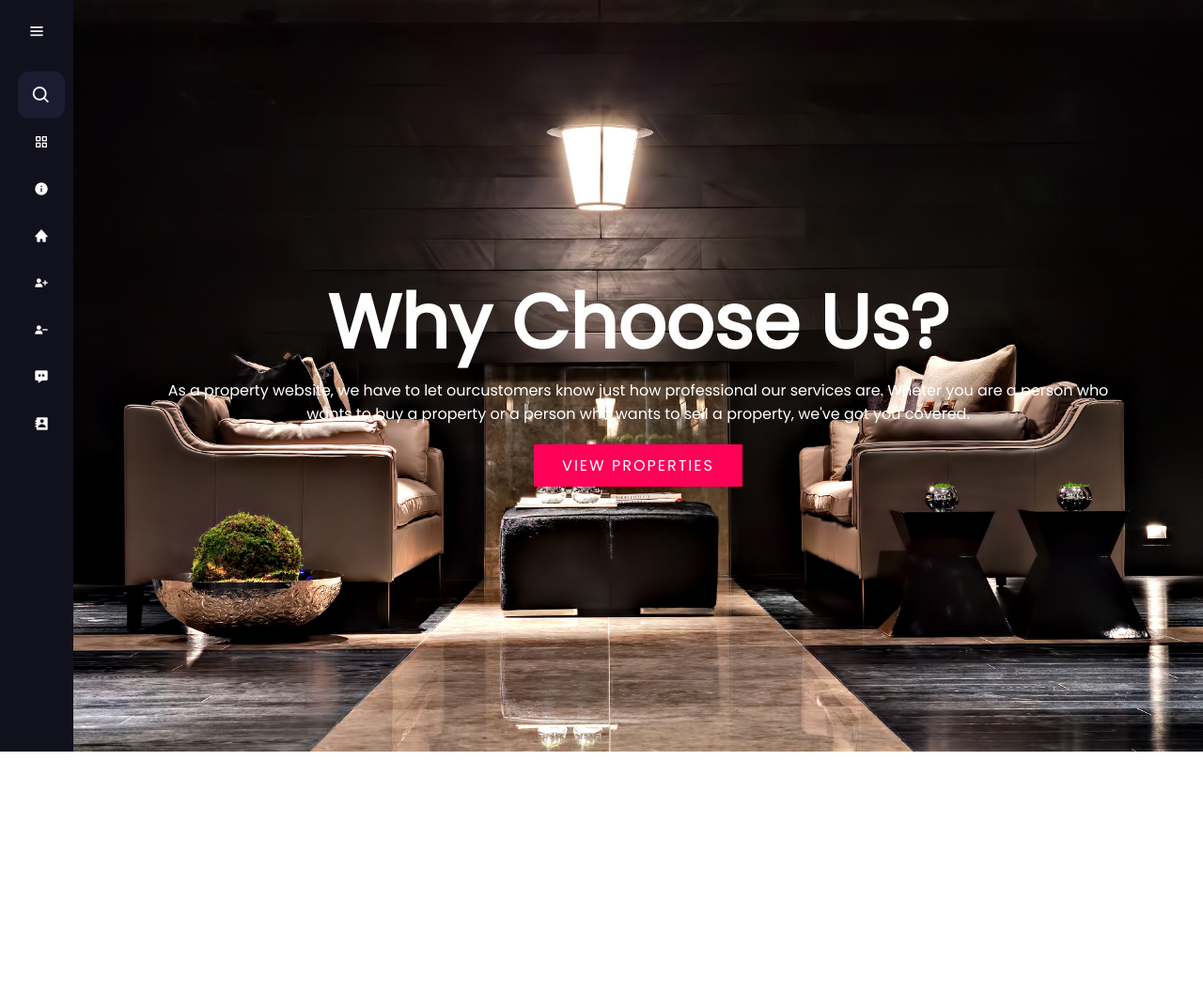
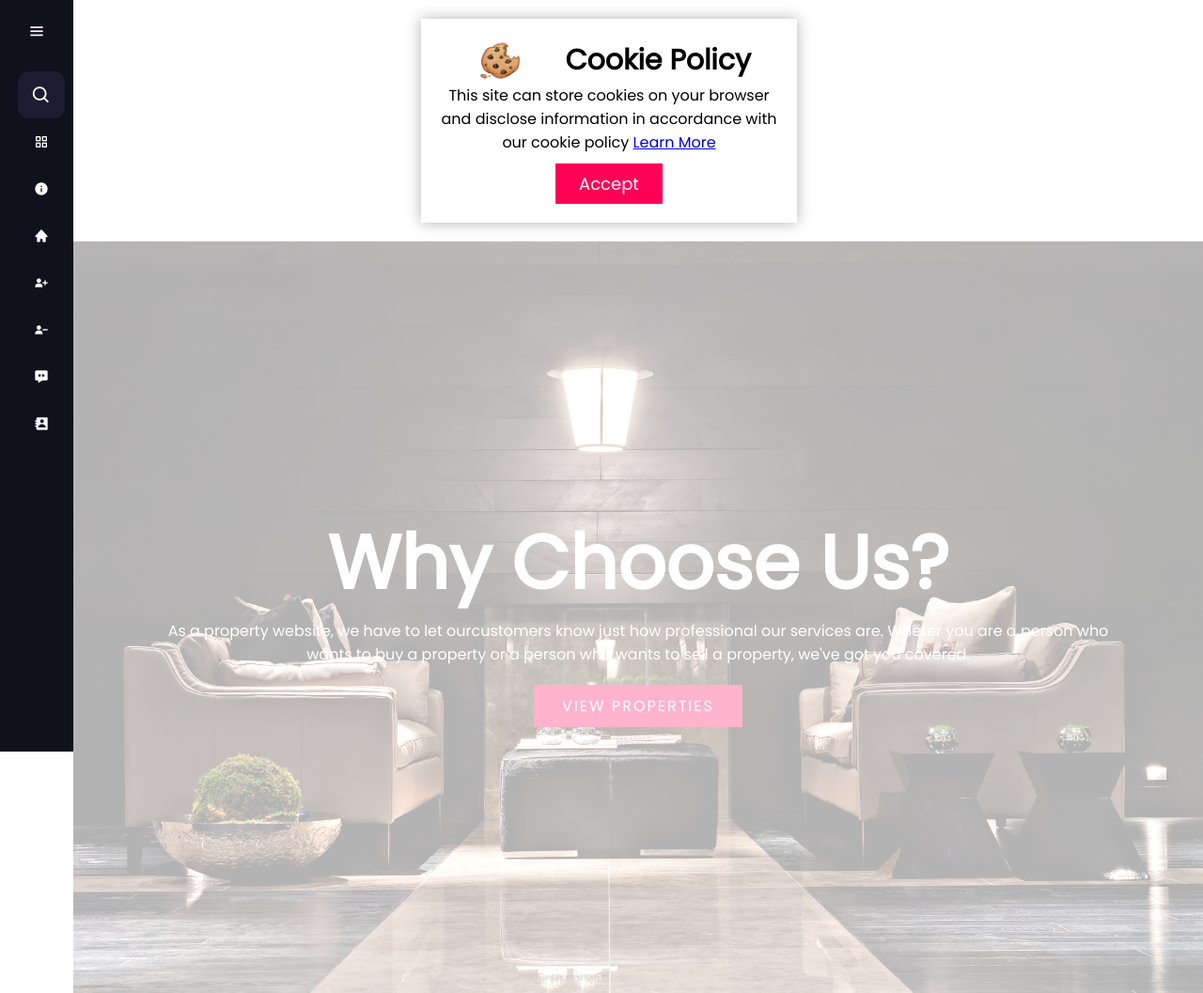
Before and after one commit to jeetmistry/property-dealing-portal, a plain HTML site: page index.html in a window 1280 px wide. Shown: the whole page at 94% size. Before the commit the page ends 800 px from the top, so only its background shows below. Drawn offline with nearby package versions, Linux system fonts and the light colour scheme.

Commit message:
Cookies added

```diff
--- /dev/null
+++ b/cookie.js
@@ -0,0 +1,34 @@
+var cookie_box = document.getElementById('cookie_box'),
+    activeBtn = document.getElementById('activeBtn');
+
+var home = document.getElementById('home_content');
+home.classList.add('opachalf');
+activeBtn.addEventListener('click', function() {
+    //UTC is time set by the world time standard
+    document.cookie = "CookieBy=Jeet Mistry; expires=" + new Date(2022, 0, 1).toUTCString();
+    //This cookies expires after 30 days
+    document.cookie = "Name=Jeet; max-age=" + 60 * 60 * 24 * 30;
+    document.cookie = "LastName=Mistry; max-age=" + 60 * 60 * 24 * 30;
+
+    if (document.cookie) {
+        //Hide the popup box
+        cookie_box.classList.add('hide');
+        home.classList.add('opacfull');
+    } else {
+        //If we block cookie setting then show this massege
+        alert("cookie not set! Please allow this site from your browser cookie setting");
+    }
+
+})
+
+function getCookieName(name) {
+    var r = document.cookie.match("\\b" + name + "=([^;]*)\\b");
+    return r ? r[1] : '';
+}
+var getCookieName = getCookieName('CookieBy');
+//alert(getCookieName)
+if (getCookieName === 'Jeet Mistry') {
+    //All time hide the popup box
+    cookie_box.classList.add('hide');
+    home.classList.add('opacfull');
+}
--- a/index.html
+++ b/index.html
@@ -100,7 +100,19 @@
 
         </ul>
     </div>
-    <div class="home_content">
+
+    <div class="cookie_box" id="cookie_box">
+        <img src="images/cookie.png" alt="">
+        <h3>Cookie Policy</h3>
+        <p>This site can store cookies on your browser and disclose information in accordance with our cookie policy <a href="#">Learn More</a></p>
+        <button id="activeBtn">Accept</button>
+
+    </div>
+    <div class="home_content" id="home_content">
+
+        <!-- Cookies section -->
+
+
         <!-- Dashboard Section -->
         <section class="banner" id="banner">
             <div class="content">
@@ -111,13 +123,13 @@
         </section>
 
         <!-- About Section -->
-        <section class="aboutus" id="aboutus" >
+        <section class="aboutus" id="aboutus">
             <div class="row">
                 <div class="col50">
                     <h2 class="titleText"><span>A</span>bout Us</h2>
-                    <p>When you are striving to make a name for yourself in the property industry, you need to always be looking for a way to stand out from the crowd. There are seemingly millions of different real estate websites to choose from, but none of them are going to match what our site has to offer. The best properties are often going to put the customer first at all times, giving them a website viewing experience that no other company could provide.
-
-                        As a property agent, you have to let customers know just how professional your services are. Wheter you are a person who wants to buy a property or a person who wants to sell a property, we've got you covered. </p>
+                    <p>When you are striving to make a name for yourself in the property industry, you need to always be looking for a way to stand out from the crowd. There are seemingly millions of different real estate websites to choose from, but none
+                        of them are going to match what our site has to offer. The best properties are often going to put the customer first at all times, giving them a website viewing experience that no other company could provide. As a property agent,
+                        you have to let customers know just how professional your services are. Wheter you are a person who wants to buy a property or a person who wants to sell a property, we've got you covered. </p>
                 </div>
                 <div class="col50">
                     <div class="imgBx">
@@ -182,7 +194,9 @@
             <div class="row">
                 <div class="col50">
                     <h2 class="titleText">Buy <span>P</span>roperty</h2>
-                    <p>Choose From Thousands of Brokerage-Free Properties For Sale. Resale, Under-Construction, Ready-To-Move-In & Direct Builder Properties Available. Buy Flats, Apartments, Plot, Villas in Pune. Search by Location, Price, Amenities. Choose Your Residential Property from 15 lac+ Property Options on our portal. Real Estate Mumbai - Browse residential properties for sale - New Projects, Resale Flats, Ready To Move in Apartments. 100% Verified Listings. Flats for sale in Mumbai , buy house in Mumbai with Zero brokerage. Check Home/Flat Price in Mumbai & Contact property owner directly.</p>
+                    <p>Choose From Thousands of Brokerage-Free Properties For Sale. Resale, Under-Construction, Ready-To-Move-In & Direct Builder Properties Available. Buy Flats, Apartments, Plot, Villas in Pune. Search by Location, Price, Amenities. Choose
+                        Your Residential Property from 15 lac+ Property Options on our portal. Real Estate Mumbai - Browse residential properties for sale - New Projects, Resale Flats, Ready To Move in Apartments. 100% Verified Listings. Flats for sale
+                        in Mumbai , buy house in Mumbai with Zero brokerage. Check Home/Flat Price in Mumbai & Contact property owner directly.</p>
                 </div>
                 <div class="col50">
                     <div class="imgBx">
@@ -205,7 +219,9 @@
                 </div>
                 <div class="col50">
                     <h2 class="titleText">Sell <span>P</span>roperty</h2>
-                    <p>Choose From Thousands of Brokerage-Free Properties For Sale. Resale, Under-Construction, Ready-To-Move-In & Direct Builder Properties Available. Buy Your Dream Home. Zero Brokerage. Find Genuine Owners. Real Estate Mumbai - Browse residential properties for sale - New Projects, Resale Flats, Ready To Move in Apartments. 100% Verified Listings. Sell a property online or Advertise a house for rent. Post a property advertisement on this portal - India's No. 1 real estate classified site. earch your dream residential, commercial & agricultural properties in India on our portal. Explore ✓6 Lakhs + properties for sale 3.5 Lakhs + Properties.</p>
+                    <p>Choose From Thousands of Brokerage-Free Properties For Sale. Resale, Under-Construction, Ready-To-Move-In & Direct Builder Properties Available. Buy Your Dream Home. Zero Brokerage. Find Genuine Owners. Real Estate Mumbai - Browse
+                        residential properties for sale - New Projects, Resale Flats, Ready To Move in Apartments. 100% Verified Listings. Sell a property online or Advertise a house for rent. Post a property advertisement on this portal - India's No.
+                        1 real estate classified site. earch your dream residential, commercial & agricultural properties in India on our portal. Explore ✓6 Lakhs + properties for sale 3.5 Lakhs + Properties.</p>
                 </div>
 
 
@@ -229,7 +245,8 @@
                         <img src="./images/testi1.jpg" alt="">
                     </div>
                     <div class="text">
-                        <p>I have known this website for several years. My husband and I have had the pleasure of working with this website to sell one house and purchase two. this website is a true professional. It is bright, thorough, and honest as the day is long. Through the years, this website has become a close and trusted friend. I would not hesitate to recommend him.</p>
+                        <p>I have known this website for several years. My husband and I have had the pleasure of working with this website to sell one house and purchase two. this website is a true professional. It is bright, thorough, and honest as the
+                            day is long. Through the years, this website has become a close and trusted friend. I would not hesitate to recommend him.</p>
                         <h3>Claire Thomas</h3>
                     </div>
                 </div>
@@ -238,7 +255,8 @@
                         <img src="./images/testi2.jpg" alt="">
                     </div>
                     <div class="text">
-                        <p>My wife & I have moved 6 times in the last 25 years. Obviously, we've dealt with many realtors both on the buying and selling side. I have to say that this website is by far the BEST realtor we've ever worked with, his professionalism, personality, attention to detail, responsiveness and his ability to close the deal was Outstanding!!! If you are buying or selling a home, do yourselves a favor and hire this website Marsden!!</p>
+                        <p>My wife & I have moved 6 times in the last 25 years. Obviously, we've dealt with many realtors both on the buying and selling side. I have to say that this website is by far the BEST realtor we've ever worked with, his professionalism,
+                            personality, attention to detail, responsiveness and his ability to close the deal was Outstanding!!! If you are buying or selling a home, do yourselves a favor and hire this website Marsden!!</p>
                         <h3>Pierre Comeau</h3>
                     </div>
                 </div>
@@ -247,7 +265,8 @@
                         <img src="./images/testi3.jpg" alt="">
                     </div>
                     <div class="text">
-                        <p>My wife and I had a dream of downsizing from our house in Cape Elizabeth into a small condo closer to where we work and play in Portland. this website and his skilled team helped make that dream a reality. The sale went smoothly, and we just closed on an ideal new place we're excited to call home. Nobody  knows Portland and the peninsula better than this website. He really listens to clients and goes the extra mile with customer service, too.</p>
+                        <p>My wife and I had a dream of downsizing from our house in Cape Elizabeth into a small condo closer to where we work and play in Portland. this website and his skilled team helped make that dream a reality. The sale went smoothly,
+                            and we just closed on an ideal new place we're excited to call home. Nobody knows Portland and the peninsula better than this website. He really listens to clients and goes the extra mile with customer service, too.</p>
                         <h3>Brock Foreman</h3>
                     </div>
                 </div>
@@ -257,7 +276,7 @@
 
         <!-- Contact us -->
         <section class="contactus" id="contactus">
-            <div class="title" >
+            <div class="title">
                 <h2 class="titleText">
                     <span>C</span>ontact Us
                 </h2>
@@ -284,7 +303,7 @@
 
         <div class="copyrightText">
             <p>
-                Copyright 2021 Jeet Mistry. All Rights Reserved. <i class='bx bx-copyright' ></i></p>
+                Copyright 2021 Jeet Mistry. All Rights Reserved. <i class='bx bx-copyright'></i></p>
 
         </div>
     </div>
@@ -303,7 +322,7 @@
             sidebar.classList.toggle("active");
         }
     </script>
-    <script type="text/javascript" src="body.js"></script>
+    <script type="text/javascript" src="./cookie.js"></script>
 </body>
 
 </html>
--- a/style.css
+++ b/style.css
@@ -200,3 +200,60 @@ body{
     height: 100%;
     transition: 0.5s;
 }
+
+/*Cookies */
+
+.cookie_box{
+    position: relative;
+    align-self:center;
+    left: 35%;
+    top: 20px;
+    margin-bottom: 40px;
+    width: 400px;
+    padding: 20px;
+    background: #fff;
+    text-align: center;
+    box-shadow: 0 0 15px rgba(0,0,0,0.3);
+}
+
+.cookie_box img{
+    width: 70px;
+    display: inline-block;
+    vertical-align: middle;
+    margin-right: 30px;
+    background-size:contain;
+}
+
+.cookie_box h3{
+    display: inline-block;
+    vertical-align: middle;
+    margin: 0;
+    font-size: 30px;
+}
+
+.cookie_box button{
+    padding: 8px 25px;
+    margin-top: 10px;
+    background: #ff0157;
+    font-size: 18px;
+    border: 0;
+    outline: 0;
+    cursor: pointer;
+    color: #fff;
+}
+
+.cookie_box button:focus{
+    background: #db0c51;
+
+}
+.hide
+{
+display:none;
+}
+
+.opachalf{
+    opacity: 30%;
+}
+.opacfull{
+    opacity: 100%;
+}
```
Also changed, not shown: body.js (deleted), images/cookie.png (added).
